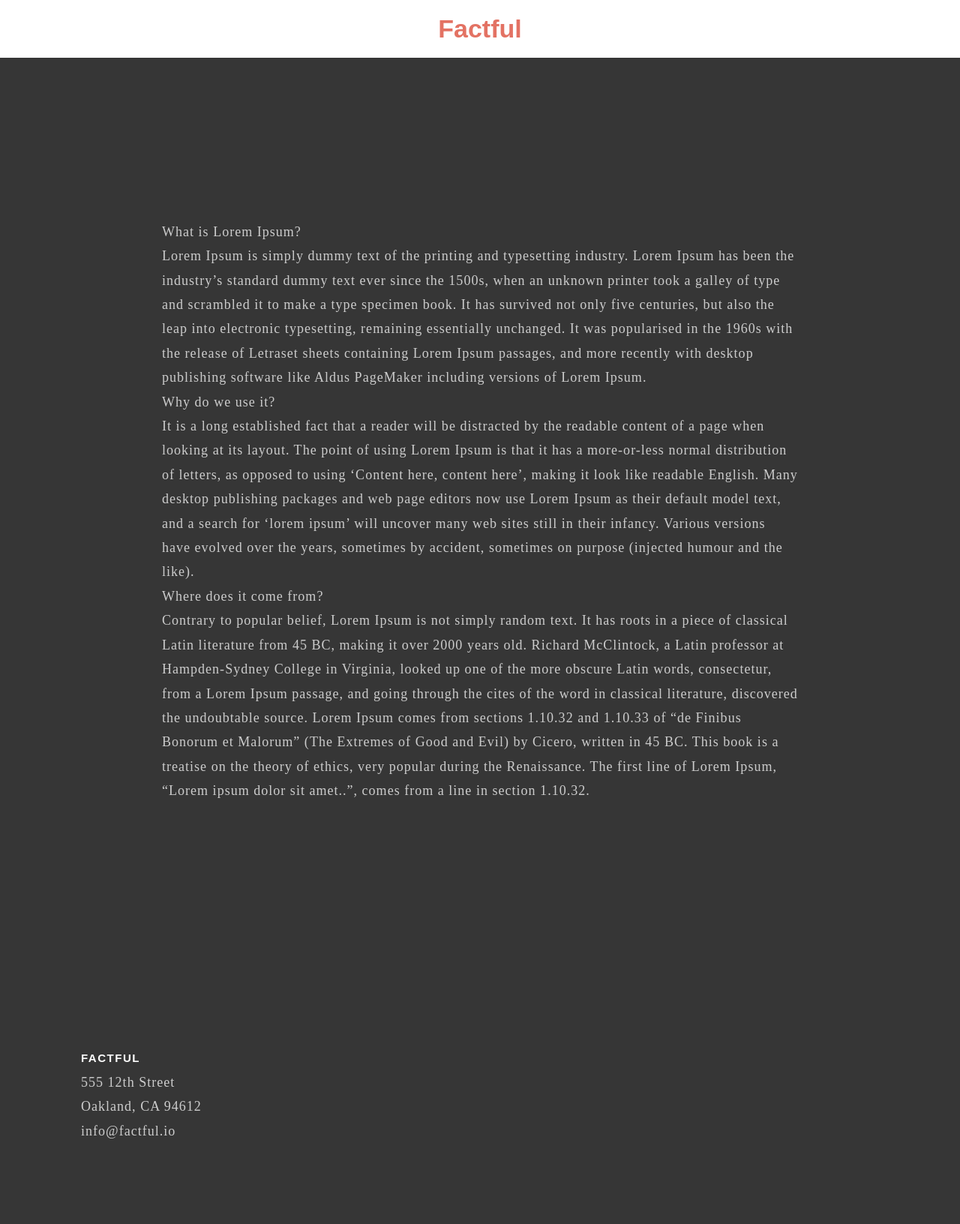
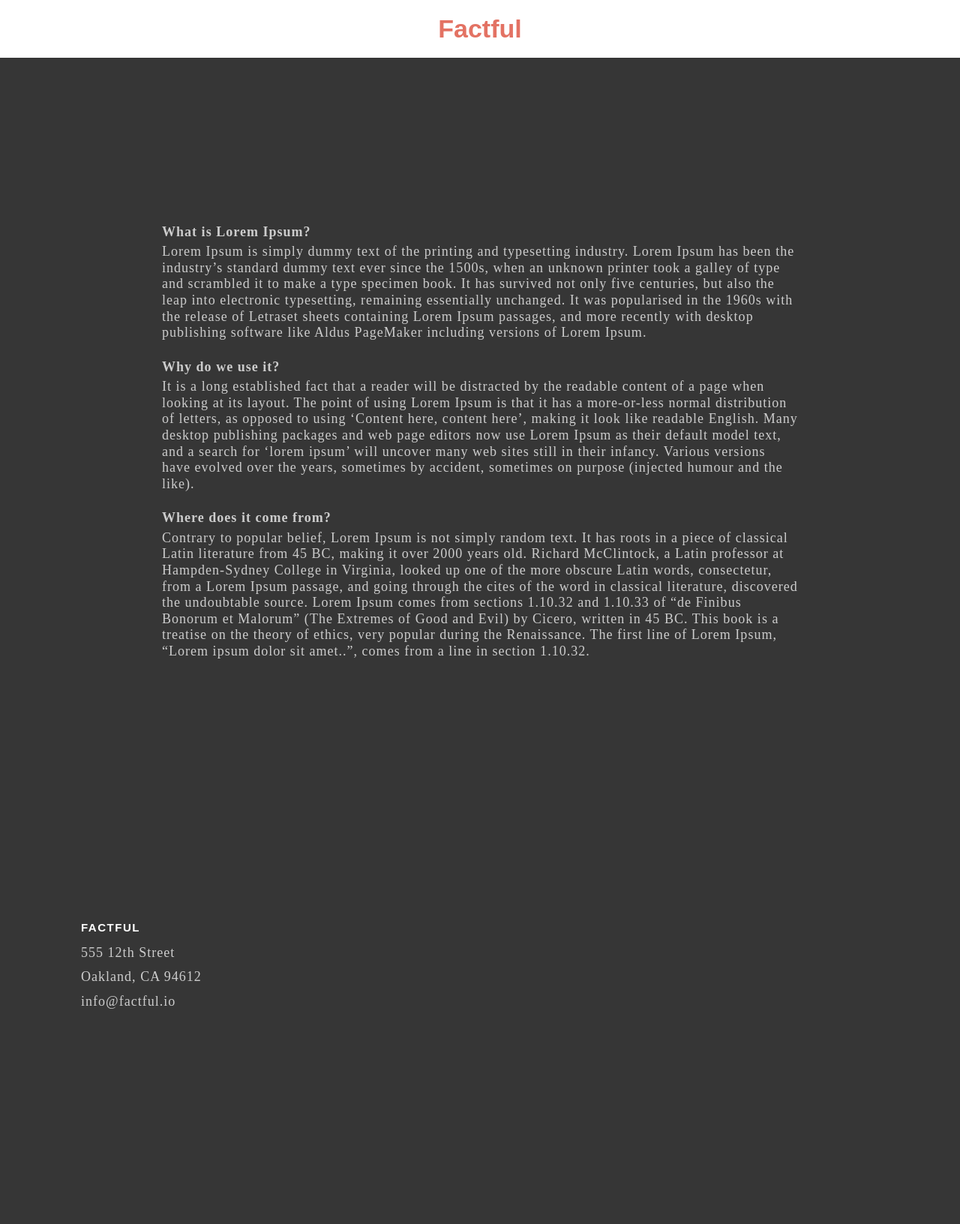
Before and after one commit to factful/factful.github.io, a Jekyll site: the page built from lorem.md, in a window 1280 px wide. Shown: the whole page at 75% size. Built offline with Jekyll 4.4.1, drawn with Linux system fonts in a browser that asks for light colours; nearby versions of some CDN libraries; some web fonts are replaced; after the commit the page ends 1459 px from its top, so only the background shows below that.

Commit message:
Update main.css

```diff
--- a/css/main.css
+++ b/css/main.css
@@ -21,6 +21,15 @@ main {
   font-size: 18px;
   letter-spacing: 1.02px;
   line-height: 1.8em;
+}
+
+main h2 {
+ font-weight: bold;
+}
+
+main p {
+ line-height: 1.2em;
+ padding-bottom: 1em;
 }
 
 footer {
```
